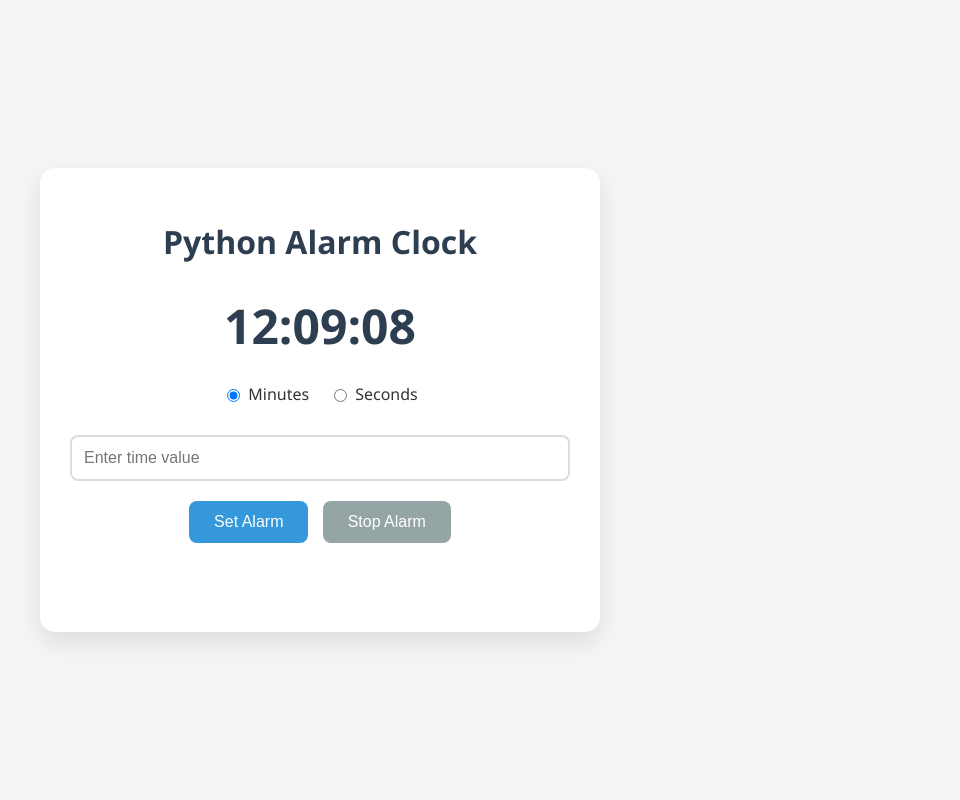
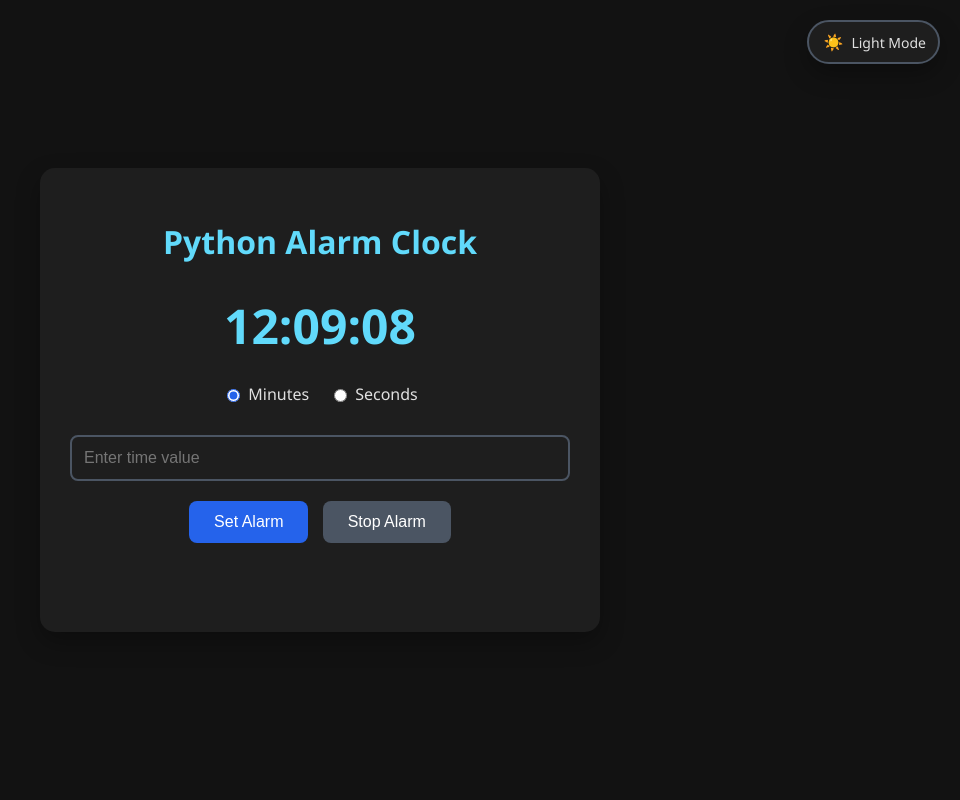
Before and after one commit to aditya-2k23/Python, a Flask app: page / in a window 1280 px wide. Shown: the whole page, without its empty margins (320-1280 px from the left). Run offline with Flask 3, Linux system fonts and the light colour scheme.

Commit message:
Add theme toggle functionality with dark mode support

```diff
--- a/Python Projects/alarm clock/static/css/styles.css
+++ b/Python Projects/alarm clock/static/css/styles.css
@@ -1,35 +1,73 @@
+/* Basic variables for theming */
+:root {
+    --bg-color: #f5f5f5;
+    --container-bg: white;
+    --text-color: #333;
+    --heading-color: #2c3e50;
+    --button-primary: #3498db;
+    --button-primary-hover: #2980b9;
+    --button-danger: #e74c3c;
+    --button-danger-hover: #c0392b;
+    --button-disabled: #95a5a6;
+    --input-border: #ddd;
+    --success-color: #27ae60;
+    --error-color: #e74c3c;
+    --box-shadow: 0 10px 25px rgba(0, 0, 0, 0.1);
+}
+
+/* Dark theme variables */
+.dark-mode {
+    --bg-color: #121212;
+    --container-bg: #1e1e1e;
+    --text-color: #e0e0e0;
+    --heading-color: #61dafb;
+    --button-primary: #2563eb;
+    --button-primary-hover: #1d4ed8;
+    --button-danger: #dc2626;
+    --button-danger-hover: #b91c1c;
+    --button-disabled: #4b5563;
+    --input-border: #4b5563;
+    --success-color: #10b981;
+    --error-color: #ef4444;
+    --box-shadow: 0 10px 25px rgba(0, 0, 0, 0.3);
+}
+
 body {
     font-family: 'Segoe UI', Tahoma, Geneva, Verdana, sans-serif;
-    background-color: #f5f5f5;
+    background-color: var(--bg-color);
     margin: 0;
     padding: 0;
     display: flex;
     justify-content: center;
     align-items: center;
     min-height: 100vh;
-    color: #333;
+    color: var(--text-color);
+    transition: background-color 0.3s ease, color 0.3s ease;
 }
 
 .container {
-    background-color: white;
+    background-color: var(--container-bg);
     border-radius: 15px;
-    box-shadow: 0 10px 25px rgba(0, 0, 0, 0.1);
+    box-shadow: var(--box-shadow);
     padding: 30px;
     width: 90%;
     max-width: 500px;
     text-align: center;
+    transition: background-color 0.3s ease, box-shadow 0.3s ease;
 }
 
 h1 {
-    color: #2c3e50;
+    color: var(--heading-color);
     margin-bottom: 30px;
+    transition: color 0.3s ease;
 }
 
 .clock {
     font-size: 3rem;
     font-weight: bold;
     margin: 20px 0;
-    color: #2c3e50;
+    color: var(--heading-color);
+    transition: color 0.3s ease;
 }
 
 .input-section {
@@ -51,20 +89,24 @@ h1 {
 
 input[type="radio"] {
     margin-right: 8px;
+    accent-color: var(--button-primary);
 }
 
 input[type="number"] {
     width: 100%;
     padding: 12px;
     margin: 10px 0;
-    border: 2px solid #ddd;
+    border: 2px solid var(--input-border);
     border-radius: 8px;
     font-size: 16px;
     box-sizing: border-box;
+    background-color: var(--container-bg);
+    color: var(--text-color);
+    transition: border-color 0.3s ease, background-color 0.3s ease, color 0.3s ease;
 }
 
 button {
-    background-color: #3498db;
+    background-color: var(--button-primary);
     color: white;
     border: none;
     padding: 12px 25px;
@@ -76,24 +118,24 @@ button {
 }
 
 button:hover {
-    background-color: #2980b9;
+    background-color: var(--button-primary-hover);
 }
 
 button:disabled {
-    background-color: #95a5a6;
+    background-color: var(--button-disabled);
     cursor: not-allowed;
 }
 
 #stopButton {
-    background-color: #e74c3c;
+    background-color: var(--button-danger);
 }
 
 #stopButton:hover {
-    background-color: #c0392b;
+    background-color: var(--button-danger-hover);
 }
 
 #stopButton:disabled {
-    background-color: #95a5a6;
+    background-color: var(--button-disabled);
 }
 
 .status {
@@ -105,18 +147,53 @@ button:disabled {
 .countdown {
     font-size: 2rem;
     margin: 15px 0;
-    color: #2c3e50;
+    color: var(--heading-color);
     font-weight: bold;
+    transition: color 0.3s ease;
 }
 
 .success {
-    color: #27ae60;
+    color: var(--success-color);
 }
 
 .error {
-    color: #e74c3c;
+    color: var(--error-color);
 }
 
 .hidden {
     display: none;
 }
+
+/* Theme toggle styles */
+.theme-toggle {
+    position: fixed;
+    top: 20px;
+    right: 20px;
+    background-color: var(--container-bg);
+    border: 2px solid var(--input-border);
+    border-radius: 30px;
+    padding: 8px 12px;
+    display: flex;
+    align-items: center;
+    cursor: pointer;
+    z-index: 100;
+    box-shadow: var(--box-shadow);
+    transition: background-color 0.3s ease, border-color 0.3s ease;
+}
+
+.theme-toggle-icon {
+    width: 24px;
+    height: 24px;
+    display: flex;
+    align-items: center;
+    justify-content: center;
+    margin-right: 6px;
+    font-size: 16px;
+}
+
+.theme-toggle-text {
+    font-size: 14px;
+    font-weight: 500;
+    color: var(--text-color);
+    transition: color 0.3s ease;
+}
--- a/Python Projects/alarm clock/static/js/script.js
+++ b/Python Projects/alarm clock/static/js/script.js
@@ -16,11 +16,15 @@ document.addEventListener("DOMContentLoaded", function () {
   const statusElement = document.getElementById("status"); // Element to show status messages
   const countdownContainer = document.getElementById("countdownContainer"); // Container for countdown display
   const countdownElement = document.getElementById("countdown"); // Element that shows the countdown time
+  const themeToggle = document.getElementById("themeToggle"); // Theme toggle button
+  const themeToggleIcon = themeToggle.querySelector(".theme-toggle-icon"); // Theme toggle icon
+  const themeToggleText = themeToggle.querySelector(".theme-toggle-text"); // Theme toggle text
 
   // =============== STATE VARIABLES ===============
   // Variables to keep track of the alarm state
   let countdownInterval = null; // Stores the interval ID for the countdown timer
   let alarmEndTime = null; // Stores when the alarm should go off
+  let isDarkMode = true; // Default to dark mode
 
   // =============== CLOCK FUNCTIONS ===============
   /**
@@ -192,7 +196,6 @@ document.addEventListener("DOMContentLoaded", function () {
         showStatus("An error occurred while stopping the alarm", "error");
       });
   });
-
   // =============== UTILITY FUNCTIONS ===============
   /**
    * Display a status message to the user
@@ -210,4 +213,36 @@ document.addEventListener("DOMContentLoaded", function () {
       statusElement.className = "status";
     }, 5000);
   }
+
+  // =============== THEME FUNCTIONS ===============
+  /**
+   * Toggle between light and dark mode
+   */
+  function toggleTheme() {
+    isDarkMode = !isDarkMode;
+
+    if (isDarkMode) {
+      // Switch to dark mode
+      document.documentElement.classList.add("dark-mode");
+      themeToggleIcon.textContent = "☀️";
+      themeToggleText.textContent = "Light Mode";
+    } else {
+      // Switch to light mode
+      document.documentElement.classList.remove("dark-mode");
+      themeToggleIcon.textContent = "🌙";
+      themeToggleText.textContent = "Dark Mode";
+    }
+
+    // Save user preference to local storage
+    localStorage.setItem("darkMode", isDarkMode);
+  }
+
+  // Add click event listener to theme toggle button
+  themeToggle.addEventListener("click", toggleTheme);
+
+  // Initialize theme based on saved preference or default to dark mode
+  if (localStorage.getItem("darkMode") === "false") {
+    isDarkMode = true; // Set to true so that toggleTheme will switch to light mode
+    toggleTheme();
+  }
 });
--- a/Python Projects/alarm clock/templates/index.html
+++ b/Python Projects/alarm clock/templates/index.html
@@ -1,5 +1,5 @@
 <!DOCTYPE html>
-<html lang="en">
+<html lang="en" class="dark-mode">
 
 <head>
     <meta charset="UTF-8">
@@ -10,6 +10,11 @@
 </head>
 
 <body>
+    <div class="theme-toggle" id="themeToggle">
+        <div class="theme-toggle-icon">☀️</div>
+        <div class="theme-toggle-text">Light Mode</div>
+    </div>
+
     <div class="container">
         <h1>Python Alarm Clock</h1>
 
```
